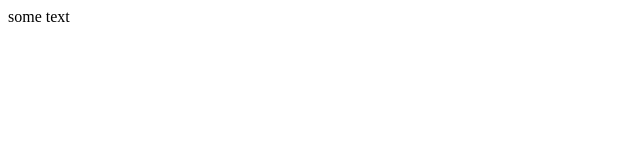
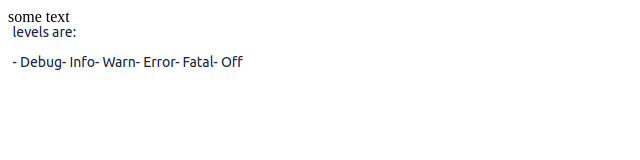
Before and after one commit to AndreyLevchenko/AndreyLevchenko.github.io, a plain HTML site: page index.html in a window 1280 px wide. Shown: the whole page, without its empty margins (0-640 px from the left). Drawn offline with Linux system fonts and the light colour scheme.

Commit message:
Update index.html

```diff
--- a/index.html
+++ b/index.html
@@ -1,5 +1,6 @@
 <html>
     <body>
         <div>some text</div>
+        <img src="levels.png"/>
     </body>
 </html>
```
